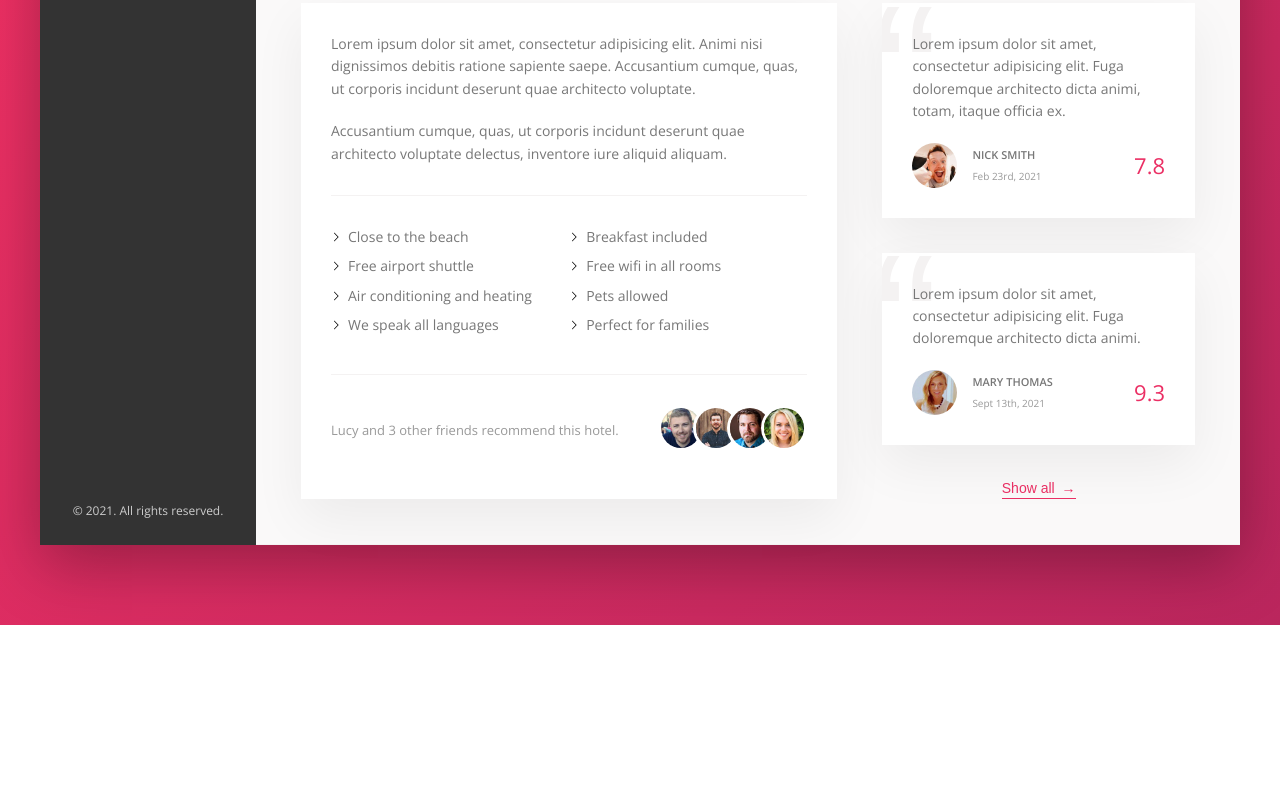
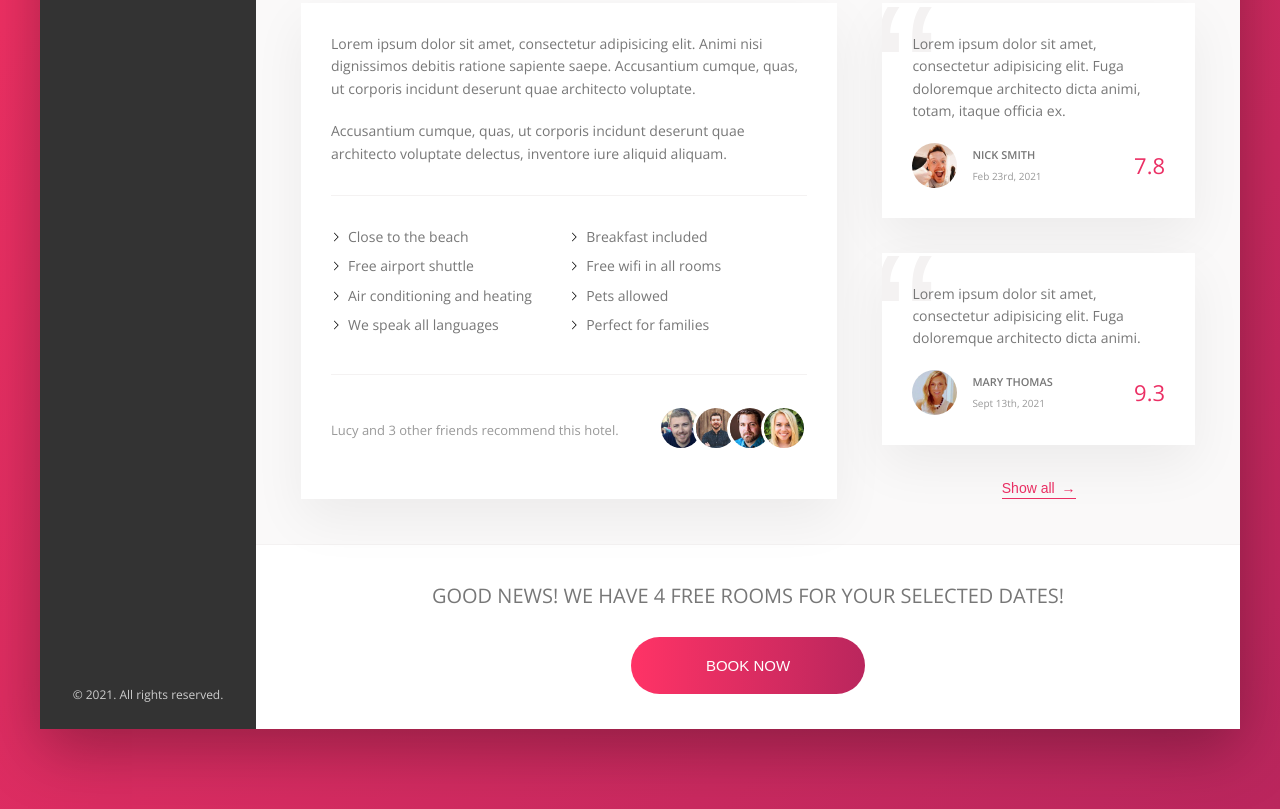
Before and after one commit to Yura-Yaremko/Trip-app, a website: page index.html in a window 1280 px wide. Shown: the part 644-1453 px from the top of the page. Before the commit the page ends 1269 px from the top, so only its background shows below. Drawn offline with nearby package versions, Linux system fonts and the light colour scheme.

Commit message:
CTA Section

```diff
--- a/index.html
+++ b/index.html
@@ -198,6 +198,16 @@
                         </figure>
                         <button class="btn-inline">Show all <span>&rarr;</span></button>
                     </div>
+
+                </div>
+                <div class="cta">
+                    <h2 class="cta__book-now">
+                        Good news! We have 4 free rooms for your selected dates!
+                    </h2>
+                    <button class="btn">
+                        <span class="btn__visible">Book now</span>
+                        <span class="btn__invisible"> Only 4 rooms left</span>
+                    </button>
                 </div>
 
             </main>
--- a/sass/_components.scss
+++ b/sass/_components.scss
@@ -450,3 +450,69 @@
         z-index: 1;
     }
 }
+
+///////////////////////////////
+////CALL TO ACTION
+
+.cta {
+    padding: 3.5rem 0;
+    text-align: center;
+    &__book-now {
+        font-size: 2rem;
+        font-weight: 300;
+        text-transform: uppercase;
+        margin-bottom: 2.5rem;
+    }
+}
+
+///////////////////////////////
+////BUTTON
+
+.btn {
+    font-size: 1.5rem;
+    font-weight: 300;
+    text-transform: uppercase;
+    border-radius: 100px;
+    border: none;
+    background-image: linear-gradient(to right, var(--color-primary-light), var(--color-primary-dark));
+    color: #fff;
+    position: relative;
+    overflow: hidden;
+    cursor: pointer;
+
+    & > * {
+        display: inline-block;
+        height: 100%;
+        width: 100%;
+        transition: all 0.2s;
+    }
+
+    &__visible {
+        display: inline-block;
+        padding: 2rem 7.5rem;
+    }
+
+    &__invisible {
+        position: absolute;
+        padding: 2rem 0;
+        left: 0;
+        top: -100%;
+    }
+
+    &:hover {
+        background-image: linear-gradient(to left, var(--color-primary-light), var(--color-primary-dark));
+    }
+
+    &:hover &__visible {
+        transform: translateY(100%);
+    }
+
+    &:hover &__invisible {
+        top: 0;
+    }
+
+    &:focus {
+        outline: none;
+        animation: pulsate 1s infinite;
+    }
+}
```
Also changed, not shown: css/style.css.
